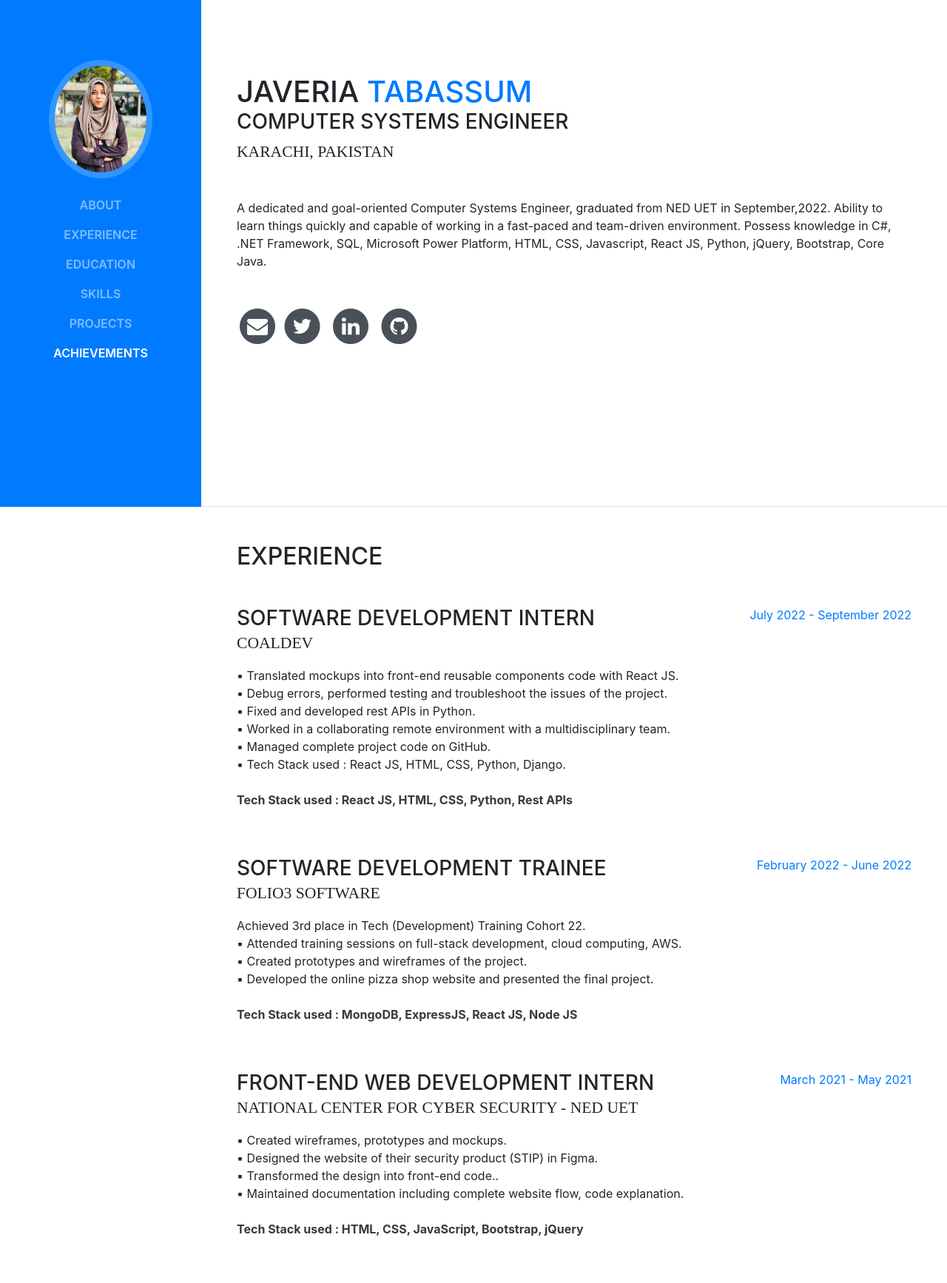
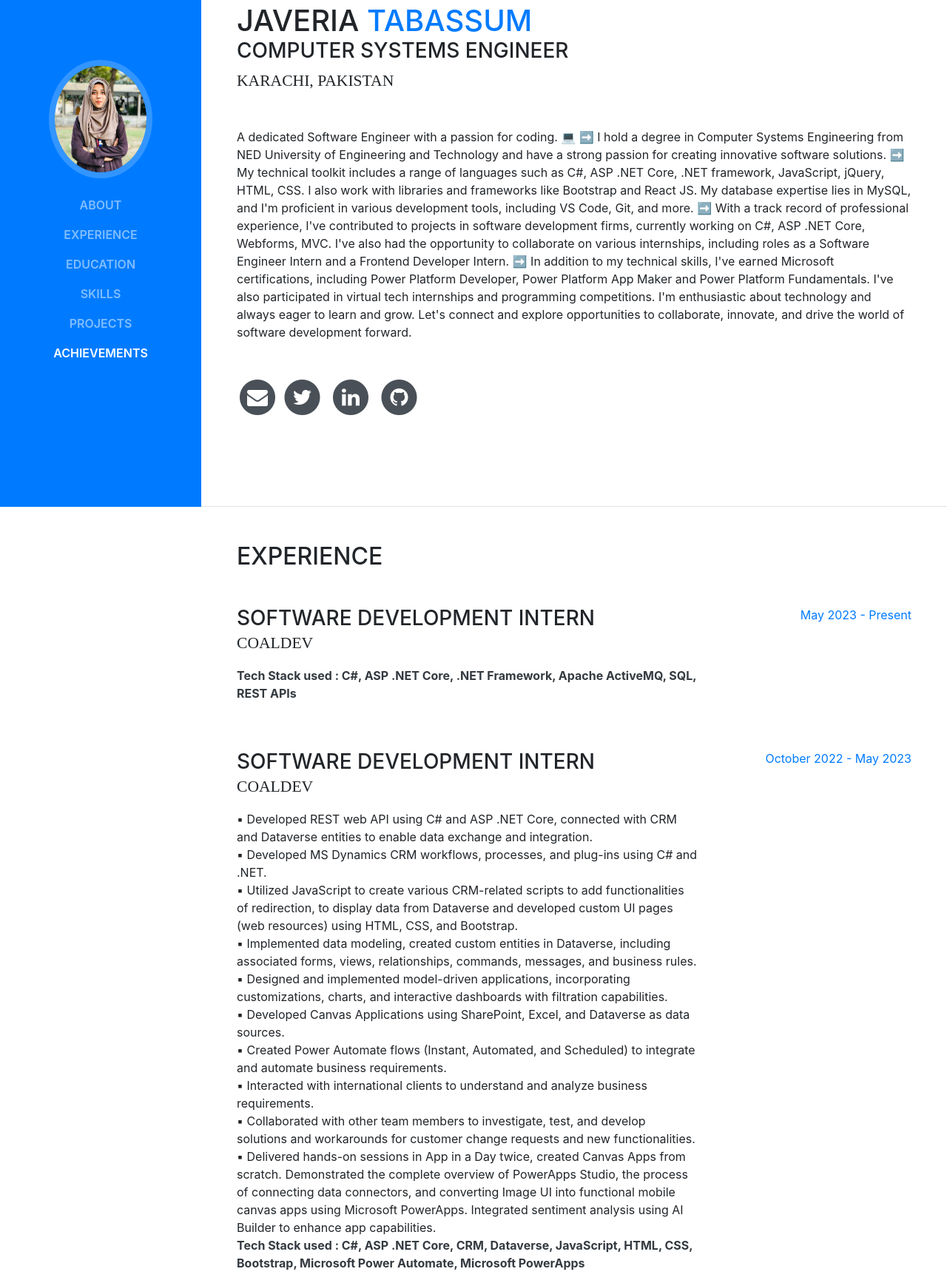
Before and after one commit to javeriatabassum145/website-work, a website with bundled scripts: page index.html in a window 1280 px wide. Shown: the part 115-1849 px from the top of the page at 74% size. Built offline with nearby package versions, Linux system fonts and the light colour scheme; a web font is replaced by a local one.

Commit message:
Update index.html

```diff
--- a/index.html
+++ b/index.html
@@ -76,9 +76,17 @@
           Karachi, Pakistan &nbsp; &nbsp; &nbsp;
         </div>
         <p class="mb-5">
-          A dedicated and goal-oriented Computer Systems Engineer, graduated from NED UET in September,2022. Ability to
-          learn things quickly and capable of working in a fast-paced and team-driven environment. Possess knowledge in
-          C#, .NET Framework, SQL, Microsoft Power Platform, HTML, CSS, Javascript, React JS, Python, jQuery, Bootstrap, Core Java.
+          A dedicated Software Engineer with a passion for coding. 💻
+
+➡️ I hold a degree in Computer Systems Engineering from NED University of Engineering and Technology and have a strong passion for creating innovative software solutions.
+
+➡️ My technical toolkit includes a range of languages such as C#, ASP .NET Core, .NET framework, JavaScript, jQuery, HTML, CSS. I also work with libraries and frameworks like Bootstrap and React JS. My database expertise lies in MySQL, and I'm proficient in various development tools, including VS Code, Git, and more.
+
+➡️ With a track record of professional experience, I've contributed to projects in software development firms, currently working on C#, ASP .NET Core, Webforms, MVC. I've also had the opportunity to collaborate on various internships, including roles as a Software Engineer Intern and a Frontend Developer Intern.
+
+➡️ In addition to my technical skills, I've earned Microsoft certifications, including Power Platform Developer, Power Platform App Maker and Power Platform Fundamentals. I've also participated in virtual tech internships and programming competitions.
+
+I'm enthusiastic about technology and always eager to learn and grow. Let's connect and explore opportunities to collaborate, innovate, and drive the world of software development forward.
         </p>
         <ul class="list-inline list-social-icons mb-0">
           <a href="https://mail.google.com/mail/?view=cm&fs=1&tf=1&to=javeriatabassum@gmail.com" target="_blank">
@@ -119,6 +127,53 @@
     <section class="resume-section p-3 p-lg-5 d-flex flex-column" id="experience">
       <div class="my-auto">
         <h2 class="mb-5">Experience</h2>
+
+                <div class="resume-item d-flex flex-column flex-md-row mb-5">
+          <div class="resume-content mr-auto">
+            <h3 class="mb-0">Software Development Intern</h3>
+            <div class="subheading mb-3">CoalDev</div>
+            <p>
+
+              <strong class="text-dark">Tech Stack used : C#, ASP .NET Core, .NET Framework, Apache ActiveMQ, SQL, REST APIs</strong>
+</p>
+          </div>
+          <div class="resume-date text-md-right">
+            <span class="text-primary">May 2023 - Present</span>
+          </div>
+        </div>
+
+                <div class="resume-item d-flex flex-column flex-md-row mb-5">
+          <div class="resume-content mr-auto">
+            <h3 class="mb-0">Software Development Intern</h3>
+            <div class="subheading mb-3">CoalDev</div>
+            <p>
+              ▪ Developed REST web API using C# and ASP .NET Core, connected with CRM and Dataverse entities to enable data exchange and integration.
+              <br>
+              ▪ Developed MS Dynamics CRM workflows, processes, and plug-ins using C# and .NET.
+              <br>
+              ▪ Utilized JavaScript to create various CRM-related scripts to add functionalities of redirection, to display data from Dataverse and developed custom UI pages (web resources) using HTML, CSS, and Bootstrap.
+              <br>
+              ▪ Implemented data modeling, created custom entities in Dataverse, including associated forms, views, relationships, commands, messages, and business rules.
+              <br>
+              ▪ Designed and implemented model-driven applications, incorporating customizations, charts, and interactive dashboards with filtration capabilities.
+              <br>
+              ▪ Developed Canvas Applications using SharePoint, Excel, and Dataverse as data sources.
+              <br>
+              ▪ Created Power Automate flows (Instant, Automated, and Scheduled) to integrate and automate business requirements.
+              <br>
+              ▪ Interacted with international clients to understand and analyze business requirements.
+              <br>
+              ▪ Collaborated with other team members to investigate, test, and develop solutions and workarounds for customer change requests and new functionalities.
+              <br>
+              ▪ Delivered hands-on sessions in App in a Day twice, created Canvas Apps from scratch. Demonstrated the complete overview of PowerApps Studio, the process of connecting data connectors, and converting Image UI into functional mobile canvas apps using Microsoft PowerApps. Integrated sentiment analysis using AI Builder to enhance app capabilities.
+              <br>
+              <strong class="text-dark">Tech Stack used : C#, ASP .NET Core, CRM, Dataverse, JavaScript, HTML, CSS, Bootstrap, Microsoft Power Automate, Microsoft PowerApps</strong>
+</p>
+          </div>
+          <div class="resume-date text-md-right">
+            <span class="text-primary">October 2022 - May 2023</span>
+          </div>
+        </div>
 
         <div class="resume-item d-flex flex-column flex-md-row mb-5">
           <div class="resume-content mr-auto">
@@ -308,13 +363,6 @@
       </div>
     </section>
 
-    <!-- <section class="resume-section p-3 p-lg-5 d-flex flex-column" id="interests">
-        <div class="my-auto">
-          <h2 class="mb-5">Interests</h2>
-          <p>Apart from being a web developer, I enjoy most of my time being outdoors. In the winter, I am an avid skiier and novice ice climber. During the warmer months here in Colorado, I enjoy mountain biking, free climbing, and kayaking.</p>
-          <p class="mb-0">When forced indoors, I follow a number of sci-fi and fantasy genre movies and television shows, I am an aspiring chef, and I spend a large amount of my free time exploring the latest technolgy advancements in the front-end web development world.</p>
-        </div>
-      </section> -->
 
     <section class="resume-section p-3 p-lg-5 d-flex flex-column" id="projects">
       <div class="my-auto">
@@ -380,6 +428,18 @@
           </li>
           <li>
             <i class="fa-li fa fa-certificate text-warning"></i>
+            Microsoft Certified: Power Platform Developer Associate (PL-400).
+          </li>
+          <li>
+            <i class="fa-li fa fa-certificate text-warning"></i>
+            Microsoft Applied Skills: Create and manage automated processes by using Power Automate.
+          </li>
+           <li>
+            <i class="fa-li fa fa-certificate text-warning"></i>
+            Microsoft Applied Skills: Develop an ASP.NET Core web app that consumes an API.
+          </li>
+          <li>
+            <i class="fa-li fa fa-certificate text-warning"></i>
             Technology Internship - Bright Network
           </li>
           <li>
```
